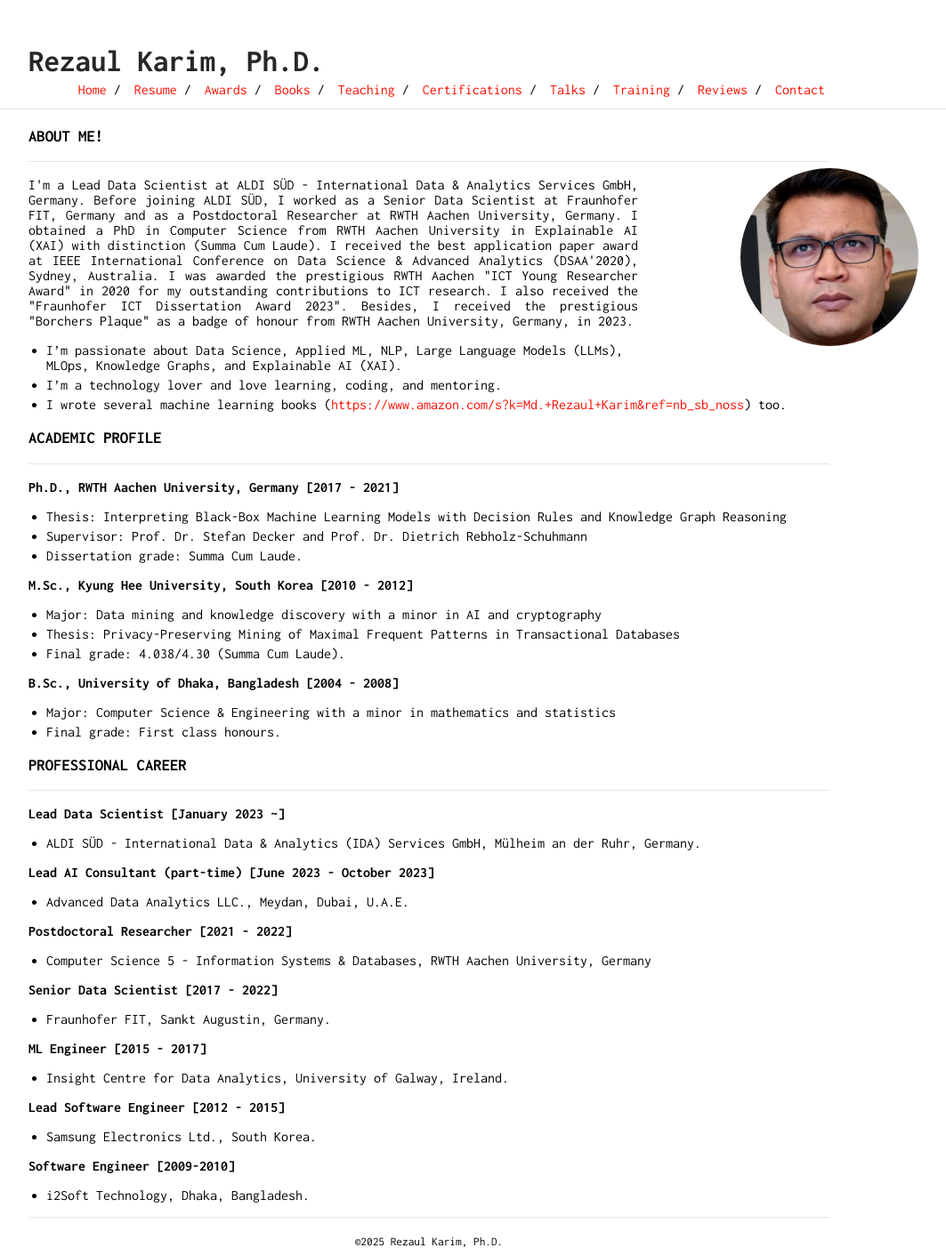
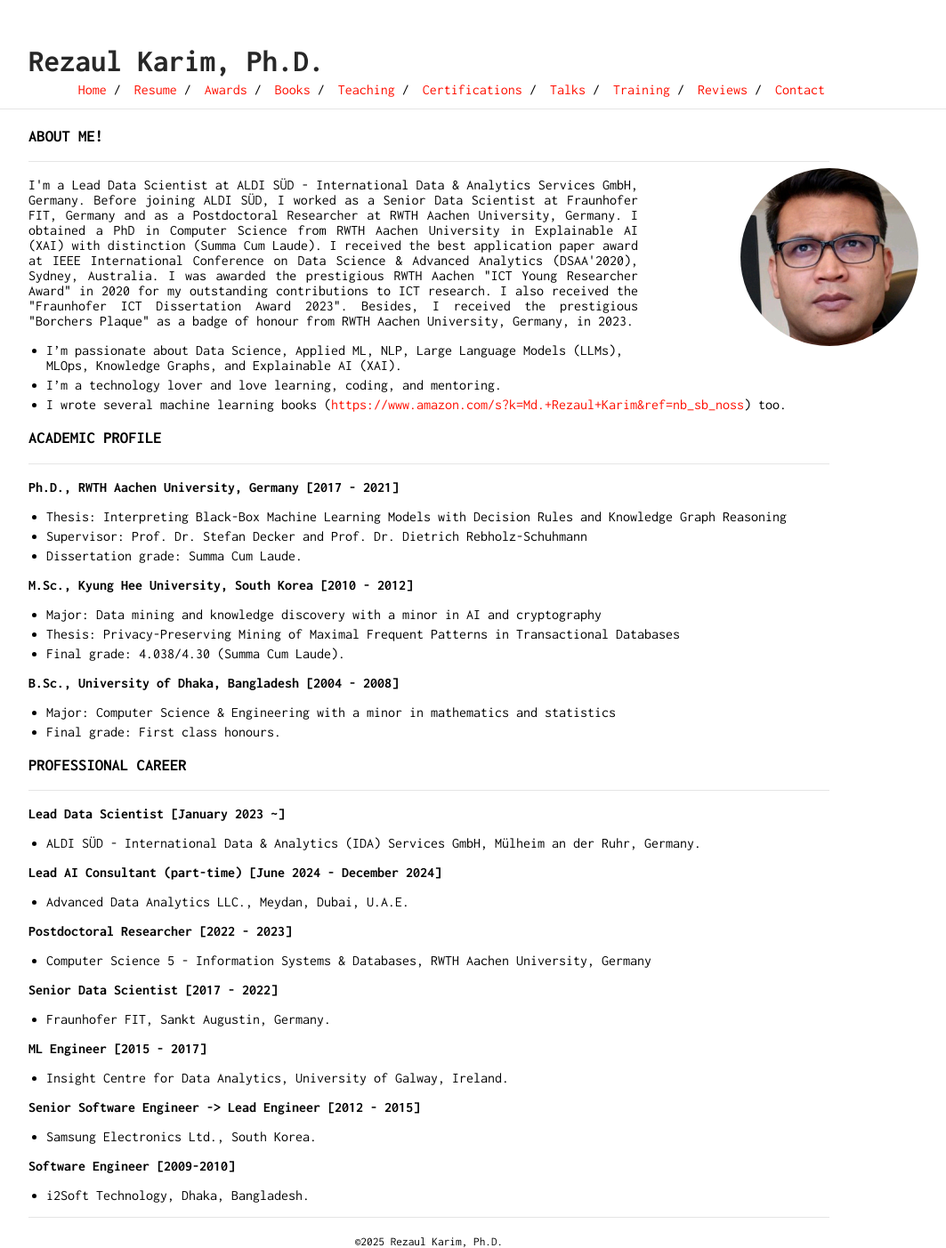
Before and after one commit to rezacsedu/rezacsedu.github.io, a Jekyll site: the page built from index.md, in a window 1280 px wide. Shown: the whole page at 89% size, without its empty margins (158-1221 px from the left). Built offline with Jekyll 4.4.1, drawn with Linux system fonts in a browser that asks for light colours; our own code applies the rules of GitHub Pages for plain Markdown files.

Commit message:
Update index.md

```diff
--- a/index.md
+++ b/index.md
@@ -31,10 +31,10 @@ ___
 **Lead Data Scientist [January 2023 ~]**
 - ALDI SÜD - International Data & Analytics (IDA) Services GmbH, Mülheim an der Ruhr, Germany.
 
-**Lead AI Consultant (part-time) [June 2023 - October 2023]**
+**Lead AI Consultant (part-time) [June 2024 - December 2024]**
 - Advanced Data Analytics LLC., Meydan, Dubai, U.A.E.
 
-**Postdoctoral Researcher [2021 - 2022]**
+**Postdoctoral Researcher [2022 - 2023]**
 - Computer Science 5 - Information Systems & Databases, RWTH Aachen University, Germany
 
 **Senior Data Scientist [2017 - 2022]**
@@ -43,7 +43,7 @@ ___
 **ML Engineer [2015 - 2017]**
 - Insight Centre for Data Analytics, University of Galway, Ireland.
 
-**Lead Software Engineer [2012 - 2015]**
+**Senior Software Engineer -> Lead Engineer [2012 - 2015]**
 -  Samsung Electronics Ltd., South Korea.
 
 **Software Engineer [2009-2010]**
```
